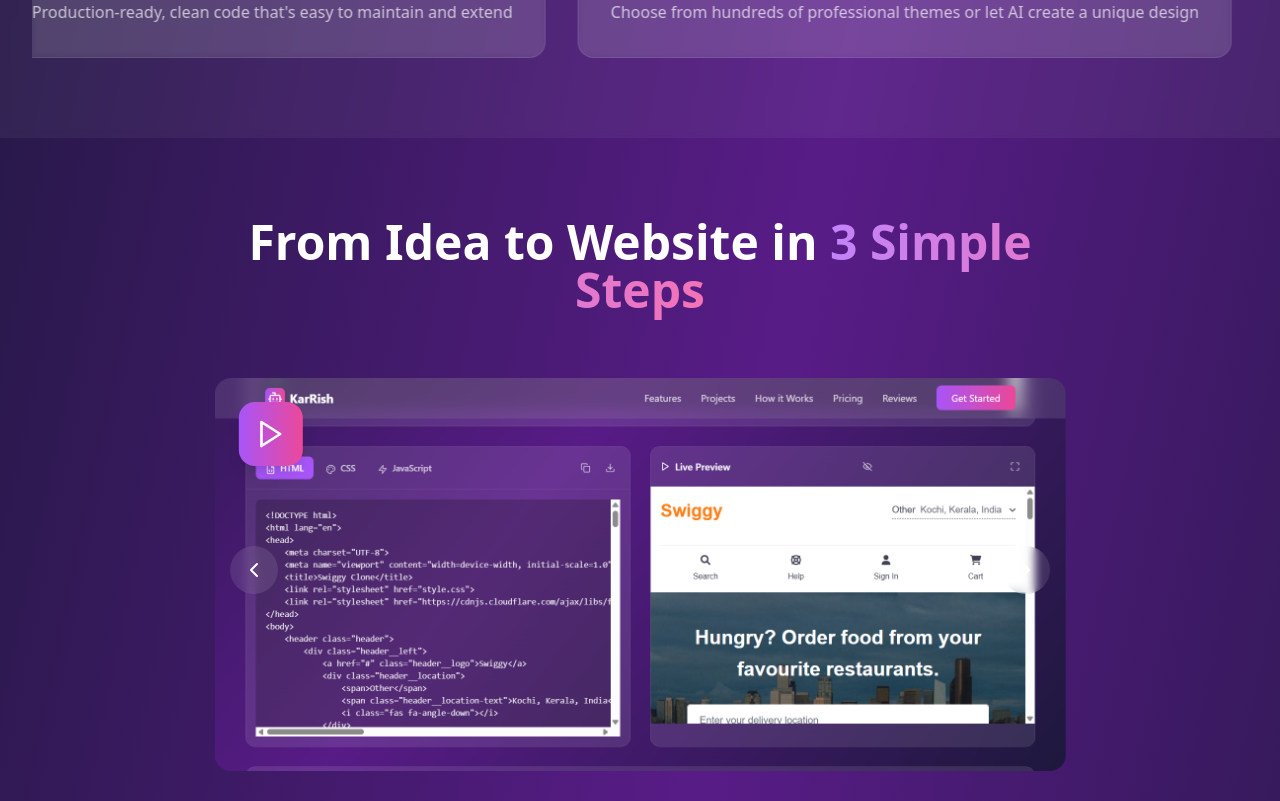
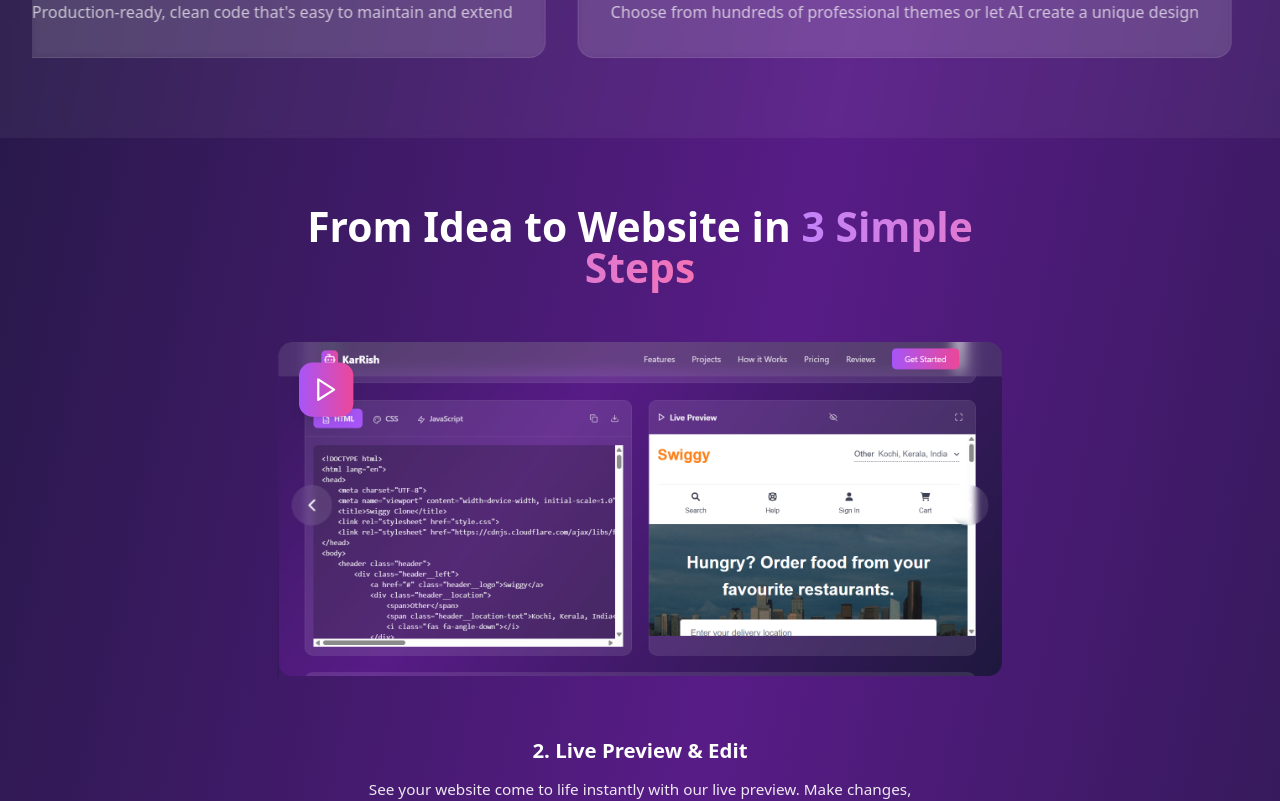
Before and after one commit to CodingEnthusiastic/KarRish, a React (Vite) app: page / in a window 1280 px wide. Shown: the part 2040-2841 px from the top of the page. Built offline with nearby package versions, Linux system fonts and the light colour scheme.

Commit message:
Update App.tsx

```diff
--- a/src/App.tsx
+++ b/src/App.tsx
@@ -367,6 +367,13 @@
           <section
             id="how-it-works"
             className="py-20 px-4 sm:px-6 lg:px-8 flex justify-center"
+            style={{
+              height: 'auto',
+              ...(window.innerWidth >= 1024 && {
+                transform: 'scale(0.85)',
+                transformOrigin: 'top center',
+              }),
+            }}
           >
             <div className="w-full sm:w-[90%] lg:w-[75%] xl:w-[70%] max-w-screen-lg transition-all duration-300">
 
```
